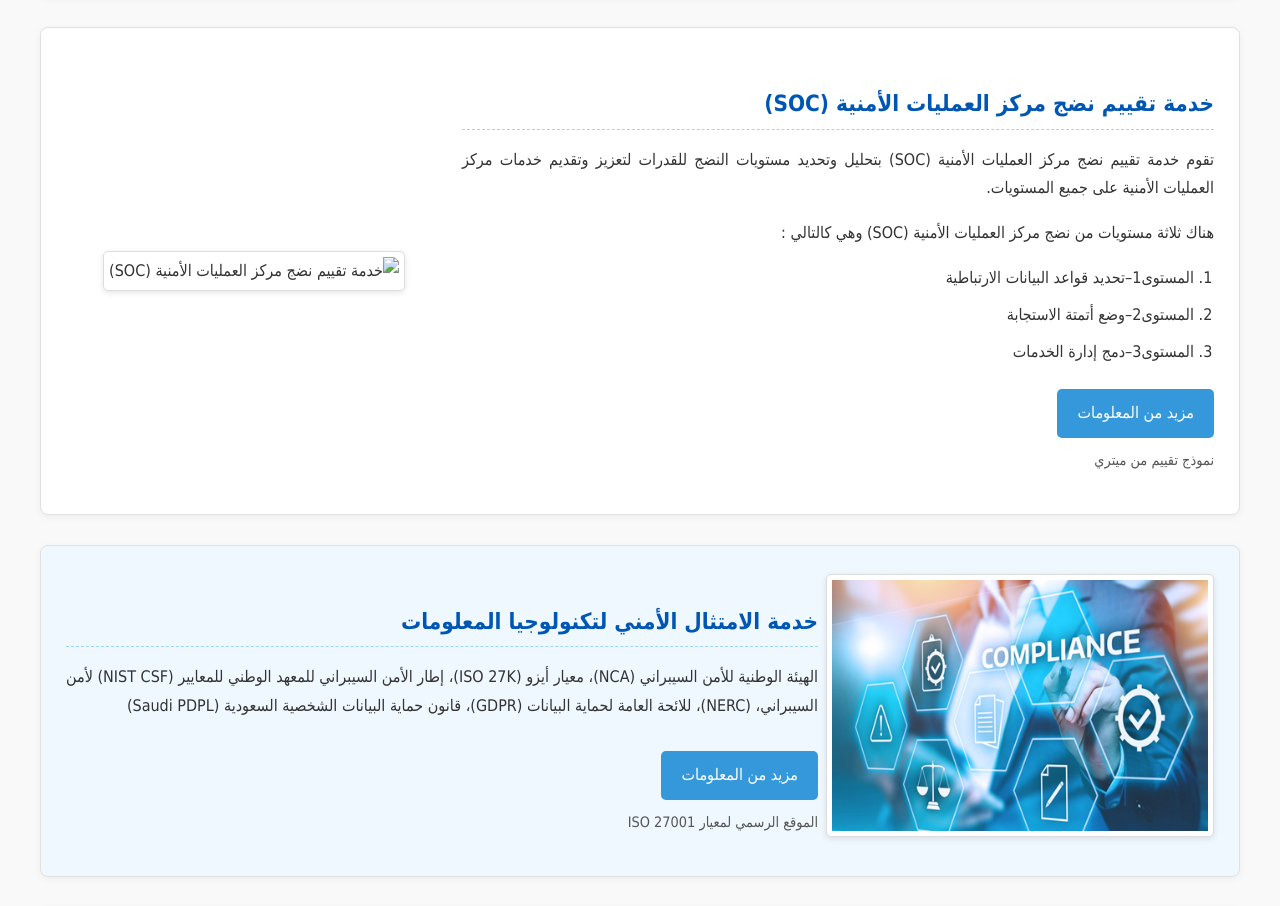
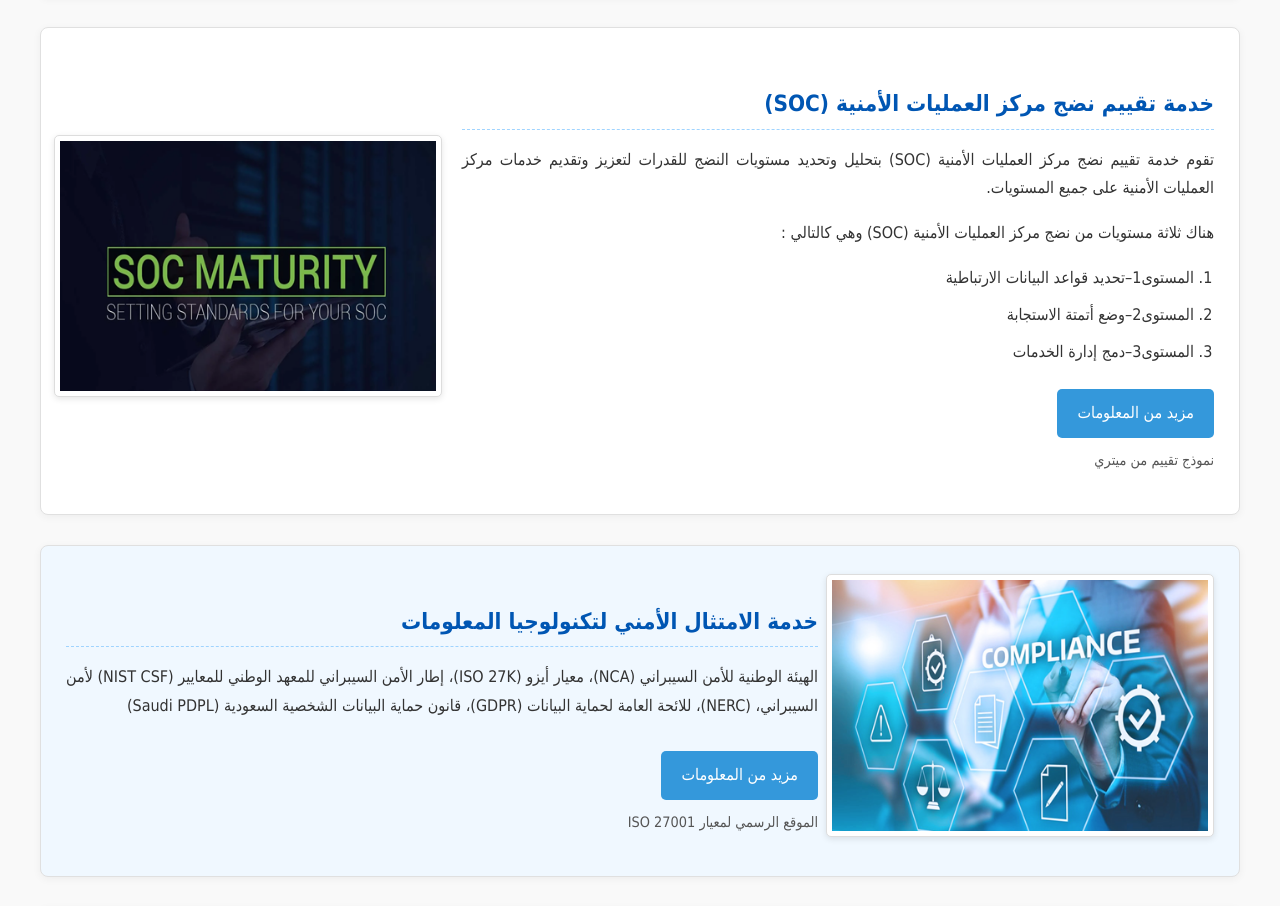
Before and after one commit to Yousif192025/Cybersecurity-Path, a plain HTML site: page public/it-cybersecurity.html in a window 1280 px wide. Shown: the part 5700-6606 px from the top of the page. Drawn offline with Linux system fonts and the light colour scheme; files that its build step writes are made by us from their sources; a script that the page names is missing; files whose address does not match are found by name.

Commit message:
Update it-cybersecurity.html

```diff
--- a/public/it-cybersecurity.html
+++ b/public/it-cybersecurity.html
@@ -408,7 +408,7 @@
 
     <div class="service-section">
         <div class="image-container">
-            <img src="my-images/soc-maturity-assessment.jpg" alt="خدمة تقييم نضج مركز العمليات الأمنية (SOC)">
+            <img src="assets/images/screenshots/soc-maturity-assessment.jpg" alt="خدمة تقييم نضج مركز العمليات الأمنية (SOC)">
         </div>
         <div class="text-content">
             <h3>خدمة تقييم نضج مركز العمليات الأمنية (SOC)</h3>
```
